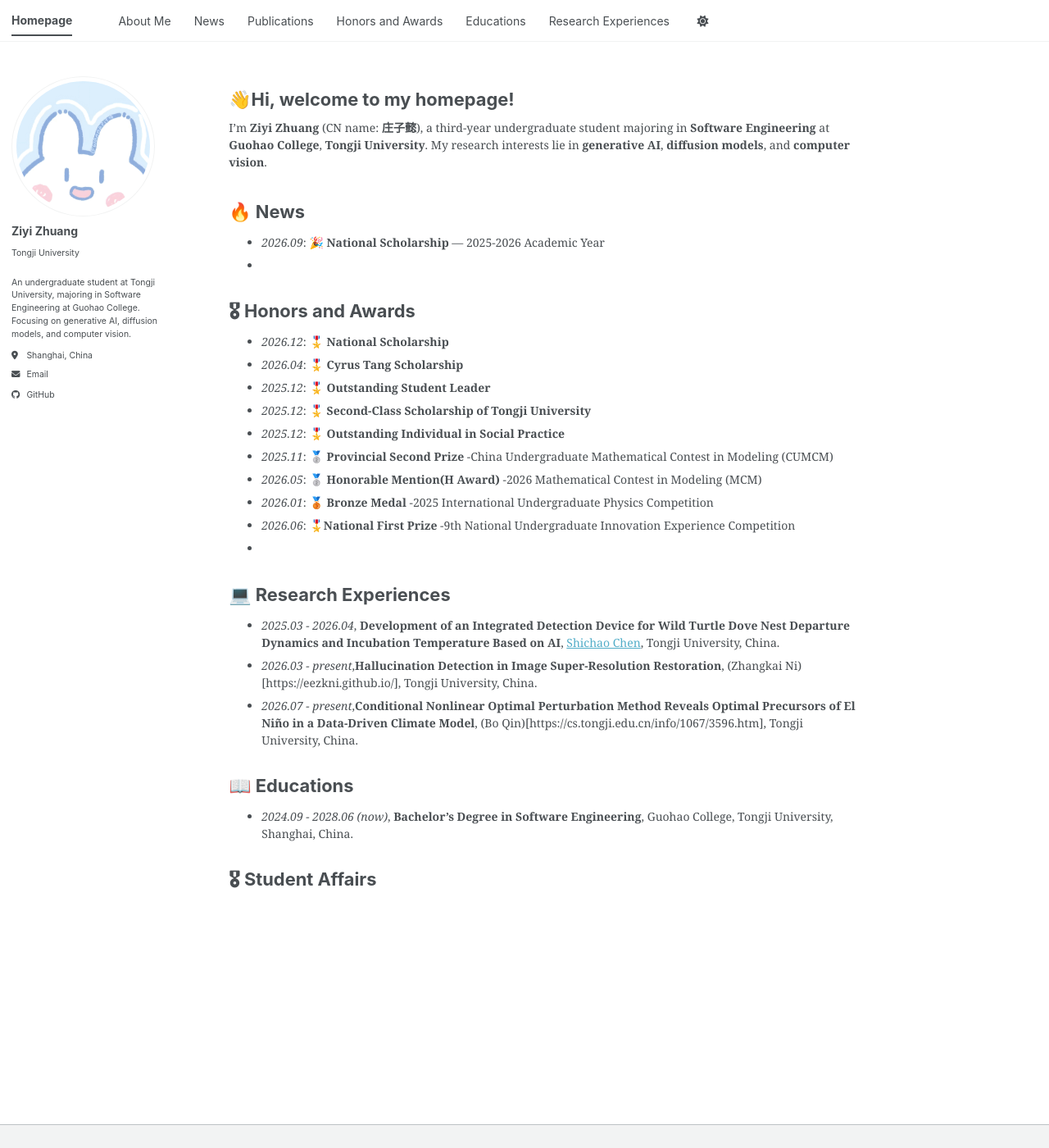
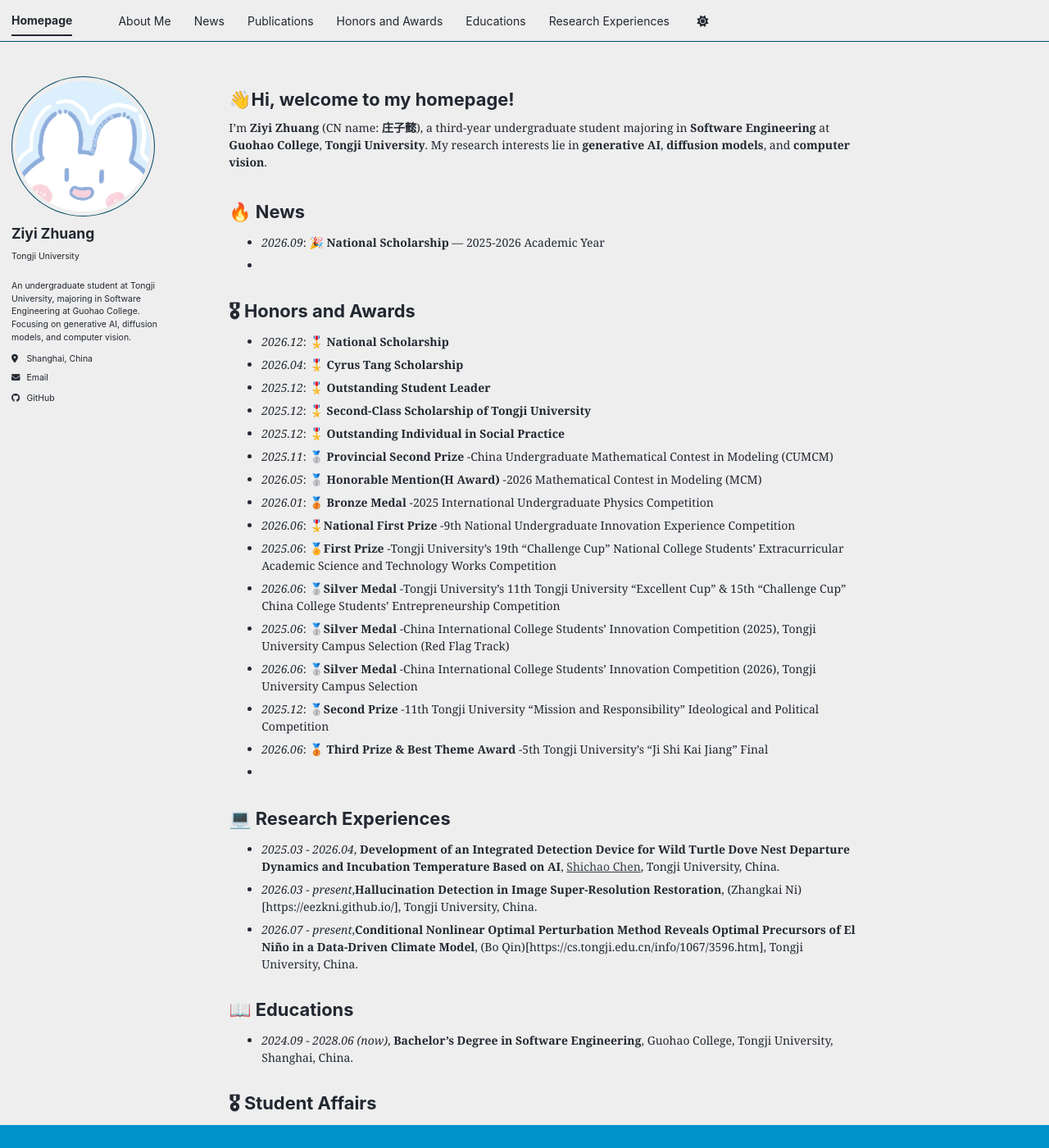
Before and after one commit to mathzhuang/mathzhuang.github.io, a Jekyll site: the page built from _pages/about.md, in a window 1280 px wide and 1400 px high. Shown: the whole window at 82% size. Built offline with Jekyll 4.4.1, drawn with Linux system fonts in a browser that asks for light colours; a style sheet for code colours, icons or effects is not loaded.

Commit message:
修改sidebar

```diff
--- a/_config.yml
+++ b/_config.yml
@@ -8,8 +8,8 @@
 
 # Basic Site Settings
 locale                   : "en-US"
-site_theme               : "default" # The available themes options are "default", "air", "sunrise", "mint", "dirt" and "contrast"
-title                    : "🏆Zhuang's homepage✨"
+site_theme               : "air" # The available themes options are "default", "air", "sunrise", "mint", "dirt" and "contrast"
+title                    : "Zhuang's Homepage✨"
 title_separator          : "-"
 name                     : &name "Ziyi Zhuang"
 description              : &description "An undergraduate student at Tongji University, majoring in Software Engineering. Focusing on generative AI, diffusion models, and computer vision."   # Update this with a general description of your site, this is the default if not overridden by a page
--- a/_pages/about.md
+++ b/_pages/about.md
@@ -63,6 +63,12 @@ I'm **Ziyi Zhuang** (CN name: **庄子懿**), a third-year undergraduate student
 - *2026.05*: 🥈 **Honorable Mention(H Award)** -2026 Mathematical Contest in Modeling (MCM)
 - *2026.01*: 🥉 **Bronze Medal** -2025 International Undergraduate Physics Competition
 - *2026.06*: 🎖️**National First Prize** -9th National Undergraduate Innovation Experience Competition
+- *2025.06*: 🏅**First Prize** -Tongji University's 19th “Challenge Cup” National College Students’ Extracurricular Academic Science and Technology Works Competition
+- *2026.06*: 🥈**Silver Medal** -Tongji University's 11th Tongji University “Excellent Cup” & 15th “Challenge Cup” China College Students’ Entrepreneurship Competition
+- *2025.06*: 🥈**Silver Medal** -China International College Students’ Innovation Competition (2025), Tongji University Campus Selection (Red Flag Track)
+- *2026.06*: 🥈**Silver Medal** -China International College Students’ Innovation Competition (2026), Tongji University Campus Selection
+- *2025.12*: 🥈**Second Prize** -11th Tongji University “Mission and Responsibility” Ideological and Political Competition
+- *2026.06*: 🥉 **Third Prize & Best Theme Award** -5th Tongji University's “Ji Shi Kai Jiang” Final
 -
 
 <span class="anchor" id="research-experiences"></span>
--- a/_sass/layout/_sidebar.scss
+++ b/_sass/layout/_sidebar.scss
@@ -90,7 +90,7 @@
 
   .nav__title {
     color: var(--global-text-color);
-    font-size: $type-size-6;
+    font-size: $type-size-4;
     background: transparent;
     border: 0;
     padding: 0;
@@ -101,13 +101,13 @@
     padding: 0;
     width: 100%;
     list-style: none;
-    font-size: $type-size-6;
+    font-size: $type-size-5;
 
     a {
       display: block;
       padding: 0.25rem 0;
       color: var(--global-text-color);
-      font-size: $type-size-7;
+      font-size: $type-size-6;
       font-weight: normal;
       line-height: 1.5;
       border-bottom: 0;
@@ -189,7 +189,7 @@
 }
 .sidebar .author__name {
   font-family: $sans-serif;
-  font-size: $type-size-5;
+  font-size: $type-size-4;
 }
 
 .sidebar .author__desktop {
```
